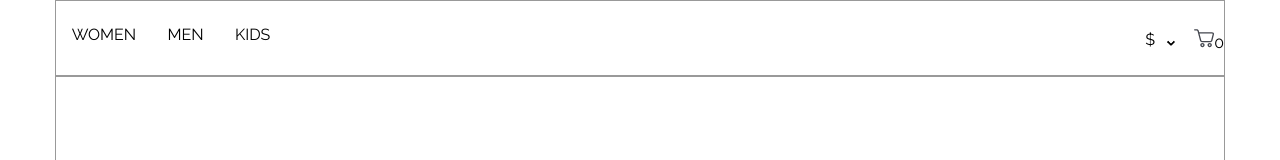
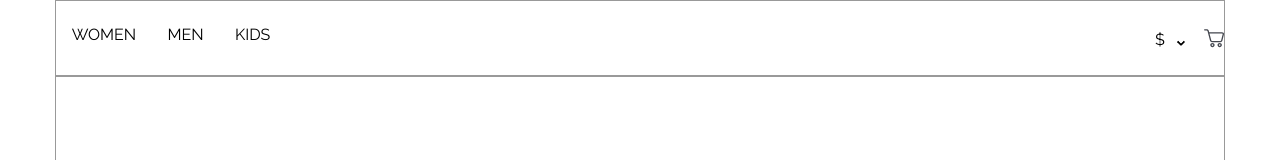
Before and after one commit to muhiddinjv/scandishop, a React (Create React App) app in the folder client/: page /cart in a window 1280 px wide. Shown: the top 160 px of the page. Built offline with nearby package versions, Linux system fonts and the light colour scheme; some icons are missing.

Commit message:
style: cart-icon quantity

```diff
--- a/client/src/components/Navbar.js
+++ b/client/src/components/Navbar.js
@@ -31,7 +31,7 @@ export default class Navbar extends Component {
                         <NavLink className="empty" to="/cart">
                             <EmptyCart />
                         </NavLink>
-                        <span className="navbar__actions--qty">{quantity}</span>
+                        <span className="navbar__actions--qty">{quantity === 0 ? "" : quantity}</span>
                     </div>
                 </div>
             </nav>
--- a/client/src/media/sass/Navbar.scss
+++ b/client/src/media/sass/Navbar.scss
@@ -38,5 +38,18 @@
       align-items:center;
       margin-top: -0.5rem;
       height:4rem;
+      position: relative;
+
+      &--qty{
+        position: absolute;
+        background: #444;
+        color: white;
+        border-radius: 50%;
+        text-align: center;
+        // font-size: 1.5rem;
+        width: 2rem;
+        left: 6.3rem;
+        top:0;
+      }
   }
 }
```
